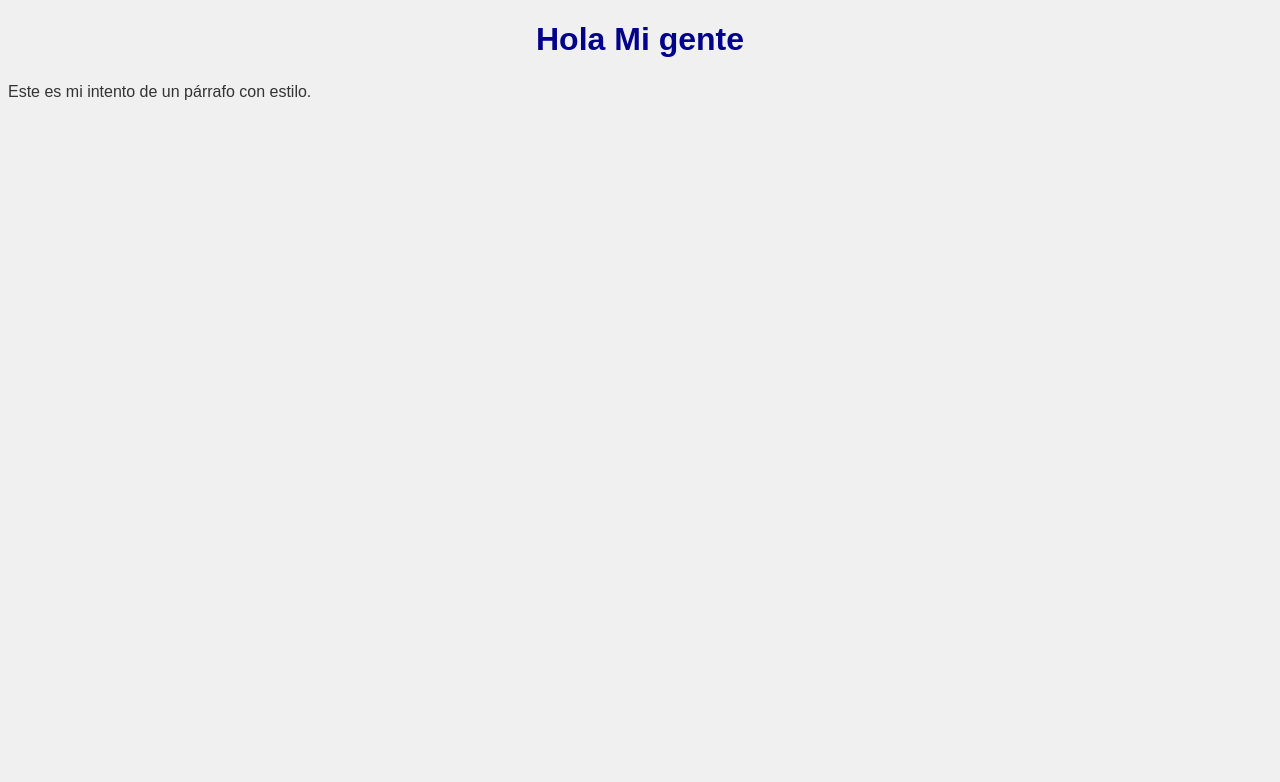
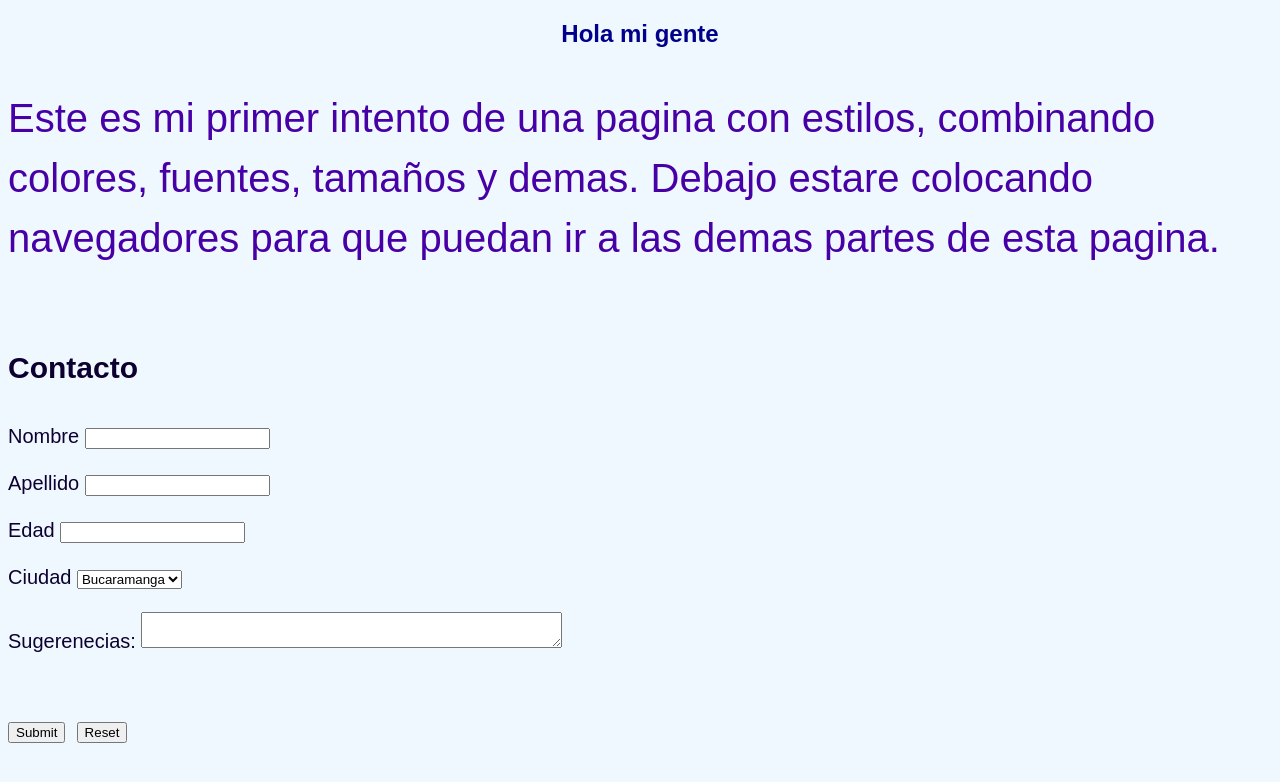
Before and after one commit to Bstz-att1/CSS---Guia-practica, a plain HTML site: page index.html in a window 1280 px wide. Drawn offline with Linux system fonts and the light colour scheme.

Commit message:
mejora estilo y segundo index

```diff
--- a/estilos.css
+++ b/estilos.css
@@ -1,16 +1,26 @@
-/* estilos.css */
-
 body {
-  background-color: #f0f0f0;
-  font-family: Arial, sans-serif;
+    background-color: rgb(239, 180, 253);
+    background-color: aliceblue;
+    font-family: Arial, sans-serif;
+}
+body p {
+    color: rgb(71, 0, 165);
+    font-size: 40px;
+}
+section{
+    height: 50;
 }
 
 h1 {
-  color: darkblue;
-  text-align: center;
+    color: darkblue;
+    text-align: center;
 }
 
 p {
-  color: #333;
-  line-height: 1.5;
+    color: #333;
+    line-height: 1.5;
 }
+#contacto {
+    color: rgb(13, 0, 48);
+    font-size: 20px;
+}
--- a/index.html
+++ b/index.html
@@ -1,13 +1,61 @@
 <!DOCTYPE html>
 <html lang="es">
 <head>
-  <meta charset="UTF-8" />
-  <meta name="viewport" content="width=device-width, initial-scale=1.0" />
-  <title>Mi Sitio Web</title>
-  <link rel="stylesheet" href="estilos.css" />
+
+    <meta charset="UTF-8" />
+    <meta name="viewport" content="width=device-width, initial-scale=1.0" />
+    <title>Mi Sitio Web</title>
+    <link rel="stylesheet" href="estilos.css" />
 </head>
+
 <body>
-  <h1>Hola Mi gente</h1>
-  <p>Este es mi intento de un párrafo con estilo.</p>
+    <section id="saludo">
+    <h1 class="saludo">Hola mi gente</h1>
+    <p>
+    Este es mi primer intento de una pagina con estilos, combinando colores, fuentes, tamaños y demas. Debajo estare colocando
+    navegadores para que puedan ir a las demas partes de esta pagina.
+    </p>
+    </section>
+    <br>
+    <section id="contacto">
+    <h2 class="contacto">Contacto</h2>
+    <p>
+    <div>
+        <form>
+        <label for="Nombre">Nombre</label>
+        <input type="text" name="Nombre" id="Nombre" required>
+    </div>
+    <br>
+    <div>
+        <label for="Apellido">Apellido</label>
+        <input type="text" name="Apellido" id="Apellido" required>
+    </div>
+    <br>
+    <div>
+        <label for="Edad">Edad</label>
+        <input type="number" name="Edad" id="Edad" step="1" max="100">
+    </div>
+    <br>
+    <div>
+        <label for="Ciudad">Ciudad</label>
+        <select name="Ciudad" id="Ciudad" required>
+        <option value="1">Bucaramanga</option>
+        <option value="2">Piedecuesta</option>
+        <option value="3">Giron</option>
+        <option value="4">Floridablanca</option>
+        </select>
+    </div>
+    <br>
+    <div>
+        <label for="Sugerencias">Sugerenecias:</label>
+        <textarea name="Sugerencias" id="Sugerencias" cols="50"></textarea>
+    </div>
+        <p>
+        <input type="submit" name="Enviar" id="Enviar">
+        <input type="reset">
+        </form>
+    </p>
+    </section>
 </body>
+
 </html>
```
Also changed, not shown: index2.html (added, +28 -0 lines).
